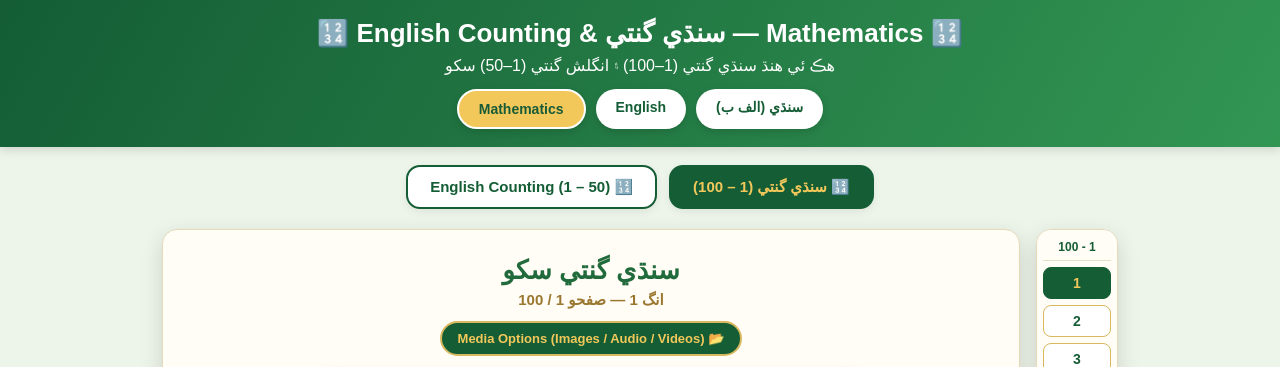
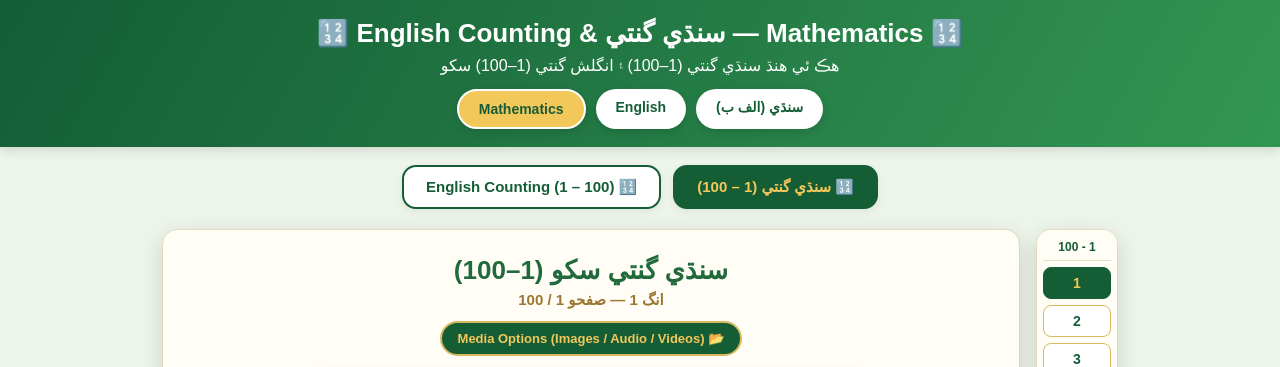
Before and after one commit to sanaullamastoi548-maker/The-world-of-education, a plain HTML site: page english-math.html in a window 1280 px wide. Shown: the top 367 px of the page. Drawn offline with Linux system fonts and the light colour scheme.

Commit message:
Update english-math.html

```diff
--- a/english-math.html
+++ b/english-math.html
@@ -380,7 +380,7 @@ footer {
 
 <header>
     <h1>🔢 Mathematics — سنڌي گنتي & English Counting 🔢</h1>
-    <p>هڪ ئي هنڌ سنڌي گنتي (1–100) ۽ انگلش گنتي (1–50) سکو</p>
+    <p>هڪ ئي هنڌ سنڌي گنتي (1–100) ۽ انگلش گنتي (1–100) سکو</p>
 
     <div class="language-switch">
         <a class="language-btn" href="index.html">سنڌي (الف ب)</a>
@@ -394,7 +394,7 @@ footer {
         🔢 سنڌي گنتي (1 – 100)
     </button>
     <button type="button" class="mode-btn" id="englishModeBtn" onclick="switchMathMode('english')">
-        🔢 English Counting (1 – 50)
+        🔢 English Counting (1 – 100)
     </button>
 </div>
 
@@ -527,57 +527,113 @@ const sindhiMathData = [
 ];
 
 const englishMathData = [
-    { num: 1, title: "One", img: ENG_IMG_DIR + "One1.jpg", audio: ENG_AUDIO_DIR + "One1.mp3", video: ENG_VIDEO_DIR + "One1.mp4" },
-    { num: 2, title: "Two", img: ENG_IMG_DIR + "Two2.jpg", audio: ENG_AUDIO_DIR + "Two2.mp3", video: ENG_VIDEO_DIR + "Two2.mp4" },
-    { num: 3, title: "Three", img: ENG_IMG_DIR + "Three3.jpg", audio: ENG_AUDIO_DIR + "Three3.mp3", video: ENG_VIDEO_DIR + "Three3.mp4" },
-    { num: 4, title: "Four", img: ENG_IMG_DIR + "Four4.jpg", audio: ENG_AUDIO_DIR + "Four4.mp3", video: ENG_VIDEO_DIR + "Four4.mp4" },
-    { num: 5, title: "Five", img: ENG_IMG_DIR + "Five5.jpg", audio: ENG_AUDIO_DIR + "Five5.mp3", video: ENG_VIDEO_DIR + "Five5.mp4" },
-    { num: 6, title: "Six", img: ENG_IMG_DIR + "Six6.jpg", audio: ENG_AUDIO_DIR + "Six6.mp3", video: ENG_VIDEO_DIR + "Six6.mp4" },
-    { num: 7, title: "Seven", img: ENG_IMG_DIR + "Seven7.jpg", audio: ENG_AUDIO_DIR + "Seven7.mp3", video: ENG_VIDEO_DIR + "Seven7.mp4" },
-    { num: 8, title: "Eight", img: ENG_IMG_DIR + "Eight8.jpg", audio: ENG_AUDIO_DIR + "Eight8.mp3", video: ENG_VIDEO_DIR + "Eight8.mp4" },
-    { num: 9, title: "Nine", img: ENG_IMG_DIR + "Nine9.jpg", audio: ENG_AUDIO_DIR + "Nine9.mp3", video: ENG_VIDEO_DIR + "Nine9.mp4" },
-    { num: 10, title: "Ten", img: ENG_IMG_DIR + "Ten10.jpg", audio: ENG_AUDIO_DIR + "Ten10.mp3", video: ENG_VIDEO_DIR + "Ten10.mp4" },
-    { num: 11, title: "Eleven", img: ENG_IMG_DIR + "Eleven11.jpg", audio: ENG_AUDIO_DIR + "Eleven11.mp3", video: ENG_VIDEO_DIR + "Eleven11.mp4" },
-    { num: 12, title: "Twelve", img: ENG_IMG_DIR + "Twelve12.jpg", audio: ENG_AUDIO_DIR + "Twelve12.mp3", video: ENG_VIDEO_DIR + "Twelve12.mp4" },
-    { num: 13, title: "Thirteen", img: ENG_IMG_DIR + "Thirteen13.jpg", audio: ENG_AUDIO_DIR + "Thirteen13.mp3", video: ENG_VIDEO_DIR + "Thirteen13.mp4" },
-    { num: 14, title: "Fourteen", img: ENG_IMG_DIR + "Fourteen14.jpg", audio: ENG_AUDIO_DIR + "Fourteen14.mp3", video: ENG_VIDEO_DIR + "Fourteen14.mp4" },
-    { num: 15, title: "Fifteen", img: ENG_IMG_DIR + "Fifteen15.jpg", audio: ENG_AUDIO_DIR + "Fifteen15.mp3", video: ENG_VIDEO_DIR + "Fifteen15.mp4" },
-    { num: 16, title: "Sixteen", img: ENG_IMG_DIR + "Sixteen16.jpg", audio: ENG_AUDIO_DIR + "Sixteen16.mp3", video: ENG_VIDEO_DIR + "Sixteen16.mp4" },
-    { num: 17, title: "Seventeen", img: ENG_IMG_DIR + "Seventeen17.jpg", audio: ENG_AUDIO_DIR + "Seventeen17.mp3", video: ENG_VIDEO_DIR + "Seventeen17.mp4" },
-    { num: 18, title: "Eighteen", img: ENG_IMG_DIR + "Eighteen18.jpg", audio: ENG_AUDIO_DIR + "Eighteen18.mp3", video: ENG_VIDEO_DIR + "Eighteen18.mp4" },
-    { num: 19, title: "Nineteen", img: ENG_IMG_DIR + "Nineteen19.jpg", audio: ENG_AUDIO_DIR + "Nineteen19.mp3", video: ENG_VIDEO_DIR + "Nineteen19.mp4" },
-    { num: 20, title: "Twenty", img: ENG_IMG_DIR + "Twenty20.jpg", audio: ENG_AUDIO_DIR + "Twenty20.mp3", video: ENG_VIDEO_DIR + "Twenty20.mp4" },
-    { num: 21, title: "Twenty-One", img: ENG_IMG_DIR + "Twenty-One21.jpg", audio: ENG_AUDIO_DIR + "Twenty-One21.mp3", video: ENG_VIDEO_DIR + "Twenty-One21.mp4" },
-    { num: 22, title: "Twenty-Two", img: ENG_IMG_DIR + "Twenty-Two22.jpg", audio: ENG_AUDIO_DIR + "Twenty-Two22.mp3", video: ENG_VIDEO_DIR + "Twenty-Two22.mp4" },
-    { num: 23, title: "Twenty-Three", img: ENG_IMG_DIR + "Twenty-Three23.jpg", audio: ENG_AUDIO_DIR + "Twenty-Three23.mp3", video: ENG_VIDEO_DIR + "Twenty-Three23.mp4" },
-    { num: 24, title: "Twenty-Four", img: ENG_IMG_DIR + "Twenty-Four24.jpg", audio: ENG_AUDIO_DIR + "Twenty-Four24.mp3", video: ENG_VIDEO_DIR + "Twenty-Four24.mp4" },
-    { num: 25, title: "Twenty-Five", img: ENG_IMG_DIR + "Twenty-Five25.jpg", audio: ENG_AUDIO_DIR + "Twenty-Five25.mp3", video: ENG_VIDEO_DIR + "Twenty-Five25.mp4" },
-    { num: 26, title: "Twenty-Six", img: ENG_IMG_DIR + "Twenty-Six26.jpg", audio: ENG_AUDIO_DIR + "Twenty-Six26.mp3", video: ENG_VIDEO_DIR + "Twenty-Six26.mp4" },
-    { num: 27, title: "Twenty-Seven", img: ENG_IMG_DIR + "Twenty-Seven27.jpg", audio: ENG_AUDIO_DIR + "Twenty-Seven27.mp3", video: ENG_VIDEO_DIR + "Twenty-Seven27.mp4" },
-    { num: 28, title: "Twenty-Eight", img: ENG_IMG_DIR + "Twenty-Eight28.jpg", audio: ENG_AUDIO_DIR + "Twenty-Eight28.mp3", video: ENG_VIDEO_DIR + "Twenty-Eight28.mp4" },
-    { num: 29, title: "Twenty-Nine", img: ENG_IMG_DIR + "Twenty-Nine29.jpg", audio: ENG_AUDIO_DIR + "Twenty-Nine29.mp3", video: ENG_VIDEO_DIR + "Twenty-Nine29.mp4" },
-    { num: 30, title: "Thirty", img: ENG_IMG_DIR + "Thirty30.jpg", audio: ENG_AUDIO_DIR + "Thirty30.mp3", video: ENG_VIDEO_DIR + "Thirty30.mp4" },
-    { num: 31, title: "Thirty-One", img: ENG_IMG_DIR + "Thirty-One31.jpg", audio: ENG_AUDIO_DIR + "Thirty-One31.mp3", video: ENG_VIDEO_DIR + "Thirty-One31.mp4" },
-    { num: 32, title: "Thirty-Two", img: ENG_IMG_DIR + "Thirty-Two32.jpg", audio: ENG_AUDIO_DIR + "Thirty-Two32.mp3", video: ENG_VIDEO_DIR + "Thirty-Two32.mp4" },
-    { num: 33, title: "Thirty-Three", img: ENG_IMG_DIR + "Thirty-Three33.jpg", audio: ENG_AUDIO_DIR + "Thirty-Three33.mp3", video: ENG_VIDEO_DIR + "Thirty-Three33.mp4" },
-    { num: 34, title: "Thirty-Four", img: ENG_IMG_DIR + "Thirty-Four34.jpg", audio: ENG_AUDIO_DIR + "Thirty-Four34.mp3", video: ENG_VIDEO_DIR + "Thirty-Four34.mp4" },
-    { num: 35, title: "Thirty-Five", img: ENG_IMG_DIR + "Thirty-Five35.jpg", audio: ENG_AUDIO_DIR + "Thirty-Five35.mp3", video: ENG_VIDEO_DIR + "Thirty-Five35.mp4" },
-    { num: 36, title: "Thirty-Six", img: ENG_IMG_DIR + "Thirty-Six36.jpg", audio: ENG_AUDIO_DIR + "Thirty-Six36.mp3", video: ENG_VIDEO_DIR + "Thirty-Six36.mp4" },
-    { num: 37, title: "Thirty-Seven", img: ENG_IMG_DIR + "Thirty-Seven37.jpg", audio: ENG_AUDIO_DIR + "Thirty-Seven37.mp3", video: ENG_VIDEO_DIR + "Thirty-Seven37.mp4" },
-    { num: 38, title: "Thirty-Eight", img: ENG_IMG_DIR + "Thirty-Eight38.jpg", audio: ENG_AUDIO_DIR + "Thirty-Eight38.mp3", video: ENG_VIDEO_DIR + "Thirty-Eight38.mp4" },
-    { num: 39, title: "Thirty-Nine", img: ENG_IMG_DIR + "Thirty-Nine39.jpg", audio: ENG_AUDIO_DIR + "Thirty-Nine39.mp3", video: ENG_VIDEO_DIR + "Thirty-Nine39.mp4" },
-    { num: 40, title: "Forty", img: ENG_IMG_DIR + "Forty40.jpg", audio: ENG_AUDIO_DIR + "Forty40.mp3", video: ENG_VIDEO_DIR + "Forty40.mp4" },
-    { num: 41, title: "Forty-One", img: ENG_IMG_DIR + "Forty-One41.jpg", audio: ENG_AUDIO_DIR + "Forty-One41.mp3", video: ENG_VIDEO_DIR + "Forty-One41.mp4" },
-    { num: 42, title: "Forty-Two", img: ENG_IMG_DIR + "Forty-Two42.jpg", audio: ENG_AUDIO_DIR + "Forty-Two42.mp3", video: ENG_VIDEO_DIR + "Forty-Two42.mp4" },
-    { num: 43, title: "Forty-Three", img: ENG_IMG_DIR + "Forty-Three43.jpg", audio: ENG_AUDIO_DIR + "Forty-Three43.mp3", video: ENG_VIDEO_DIR + "Forty-Three43.mp4" },
-    { num: 44, title: "Forty-Four", img: ENG_IMG_DIR + "Forty-Four44.jpg", audio: ENG_AUDIO_DIR + "Forty-Four44.mp3", video: ENG_VIDEO_DIR + "Forty-Four44.mp4" },
-    { num: 45, title: "Forty-Five", img: ENG_IMG_DIR + "Forty-Five45.jpg", audio: ENG_AUDIO_DIR + "Forty-Five45.mp3", video: ENG_VIDEO_DIR + "Forty-Five45.mp4" },
-    { num: 46, title: "Forty-Six", img: ENG_IMG_DIR + "Forty-Six46.jpg", audio: ENG_AUDIO_DIR + "Forty-Six46.mp3", video: ENG_VIDEO_DIR + "Forty-Six46.mp4" },
-    { num: 47, title: "Forty-Seven", img: ENG_IMG_DIR + "Forty-Seven47.jpg", audio: ENG_AUDIO_DIR + "Forty-Seven47.mp3", video: ENG_VIDEO_DIR + "Forty-Seven47.mp4" },
-    { num: 48, title: "Forty-Eight", img: ENG_IMG_DIR + "Forty-Eight48.jpg", audio: ENG_AUDIO_DIR + "Forty-Eight48.mp3", video: ENG_VIDEO_DIR + "Forty-Eight48.mp4" },
-    { num: 49, title: "Forty-Nine", img: ENG_IMG_DIR + "Forty-Nine49.jpg", audio: ENG_AUDIO_DIR + "Forty-Nine49.mp3", video: ENG_VIDEO_DIR + "Forty-Nine49.mp4" },
-    { num: 50, title: "Fifty", img: ENG_IMG_DIR + "Fifty50.jpg", audio: ENG_AUDIO_DIR + "Fifty50.mp3", video: ENG_VIDEO_DIR + "Fifty50.mp4" }
-];
+    { num: 1, title: "One", fileBase: "One1" },
+    { num: 2, title: "Two", fileBase: "Two2" },
+    { num: 3, title: "Three", fileBase: "Three3" },
+    { num: 4, title: "Four", fileBase: "Four4" },
+    { num: 5, title: "Five", fileBase: "Five5" },
+    { num: 6, title: "Six", fileBase: "Six6" },
+    { num: 7, title: "Seven", fileBase: "Seven7" },
+    { num: 8, title: "Eight", fileBase: "Eight8" },
+    { num: 9, title: "Nine", fileBase: "Nine9" },
+    { num: 10, title: "Ten", fileBase: "Ten10" },
+    { num: 11, title: "Eleven", fileBase: "Eleven11" },
+    { num: 12, title: "Twelve", fileBase: "Twelve12" },
+    { num: 13, title: "Thirteen", fileBase: "Thirteen13" },
+    { num: 14, title: "Fourteen", fileBase: "Fourteen14" },
+    { num: 15, title: "Fifteen", fileBase: "Fifteen15" },
+    { num: 16, title: "Sixteen", fileBase: "Sixteen16" },
+    { num: 17, title: "Seventeen", fileBase: "Seventeen17" },
+    { num: 18, title: "Eighteen", fileBase: "Eighteen18" },
+    { num: 19, title: "Nineteen", fileBase: "Nineteen19" },
+    { num: 20, title: "Twenty", fileBase: "Twenty20" },
+    { num: 21, title: "Twenty-One", fileBase: "Twenty-One21" },
+    { num: 22, title: "Twenty-Two", fileBase: "Twenty-Two22" },
+    { num: 23, title: "Twenty-Three", fileBase: "Twenty-Three23" },
+    { num: 24, title: "Twenty-Four", fileBase: "Twenty-Four24" },
+    { num: 25, title: "Twenty-Five", fileBase: "Twenty-Five25" },
+    { num: 26, title: "Twenty-Six", fileBase: "Twenty-Six26" },
+    { num: 27, title: "Twenty-Seven", fileBase: "Twenty-Seven27" },
+    { num: 28, title: "Twenty-Eight", fileBase: "Twenty-Eight28" },
+    { num: 29, title: "Twenty-Nine", fileBase: "Twenty-Nine29" },
+    { num: 30, title: "Thirty", fileBase: "Thirty30" },
+    { num: 31, title: "Thirty-One", fileBase: "Thirty-One31" },
+    { num: 32, title: "Thirty-Two", fileBase: "Thirty-Two32" },
+    { num: 33, title: "Thirty-Three", fileBase: "Thirty-Three33" },
+    { num: 34, title: "Thirty-Four", fileBase: "Thirty-Four34" },
+    { num: 35, title: "Thirty-Five", fileBase: "Thirty-Five35" },
+    { num: 36, title: "Thirty-Six", fileBase: "Thirty-Six36" },
+    { num: 37, title: "Thirty-Seven", fileBase: "Thirty-Seven37" },
+    { num: 38, title: "Thirty-Eight", fileBase: "Thirty-Eight38" },
+    { num: 39, title: "Thirty-Nine", fileBase: "Thirty-Nine39" },
+    { num: 40, title: "Forty", fileBase: "Forty40" },
+    { num: 41, title: "Forty-One", fileBase: "Forty-One41" },
+    { num: 42, title: "Forty-Two", fileBase: "Forty-Two42" },
+    { num: 43, title: "Forty-Three", fileBase: "Forty-Three43" },
+    { num: 44, title: "Forty-Four", fileBase: "Forty-Four44" },
+    { num: 45, title: "Forty-Five", fileBase: "Forty-Five45" },
+    { num: 46, title: "Forty-Six", fileBase: "Forty-Six46" },
+    { num: 47, title: "Forty-Seven", fileBase: "Forty-Seven47" },
+    { num: 48, title: "Forty-Eight", fileBase: "Forty-Eight48" },
+    { num: 49, title: "Forty-Nine", fileBase: "Forty-Nine49" },
+    { num: 50, title: "Fifty", fileBase: "Fifty50" },
+    { num: 51, title: "Fifty-One", fileBase: "Fifty-One51" },
+    { num: 52, title: "Fifty-Two", fileBase: "Fifty-Two52" },
+    { num: 53, title: "Fifty-Three", fileBase: "Fifty-Three53" },
+    { num: 54, title: "Fifty-Four", fileBase: "Fifty-Four54" },
+    { num: 55, title: "Fifty-Five", fileBase: "Fifty-Five55" },
+    { num: 56, title: "Fifty-Six", fileBase: "Fifty-Six56" },
+    { num: 57, title: "Fifty-Seven", fileBase: "Fifty-Seven57" },
+    { num: 58, title: "Fifty-Eight", fileBase: "Fifty-Eight58" },
+    { num: 59, title: "Fifty-Nine", fileBase: "Fifty-Nine59" },
+    { num: 60, title: "Sixty", fileBase: "Sixty60" },
+    { num: 61, title: "Sixty-One", fileBase: "Sixty-One61" },
+    { num: 62, title: "Sixty-Two", fileBase: "Sixty-Two62" },
+    { num: 63, title: "Sixty-Three", fileBase: "Sixty-Three63" },
+    { num: 64, title: "Sixty-Four", fileBase: "Sixty-Four64" },
+    { num: 65, title: "Sixty-Five", fileBase: "Sixty-Five65" },
+    { num: 66, title: "Sixty-Six", fileBase: "Sixty-Six66" },
+    { num: 67, title: "Sixty-Seven", fileBase: "Sixty-Seven67" },
+    { num: 68, title: "Sixty-Eight", fileBase: "Sixty-Eight68" },
+    { num: 69, title: "Sixty-Nine", fileBase: "Sixty-Nine69" },
+    { num: 70, title: "Seventy", fileBase: "Seventy70" },
+    { num: 71, title: "Seventy-One", fileBase: "Seventy-One71" },
+    { num: 72, title: "Seventy-Two", fileBase: "Seventy-Two72" },
+    { num: 73, title: "Seventy-Three", fileBase: "Seventy-Three73" },
+    { num: 74, title: "Seventy-Four", fileBase: "Seventy-Four74" },
+    { num: 75, title: "Seventy-Five", fileBase: "Seventy-Five75" },
+    { num: 76, title: "Seventy-Six", fileBase: "Seventy-Six76" },
+    { num: 77, title: "Seventy-Seven", fileBase: "Seventy-Seven77" },
+    { num: 78, title: "Seventy-Eight", fileBase: "Seventy-Eight78" },
+    { num: 79, title: "Seventy-Nine", fileBase: "Seventy-Nine79" },
+    { num: 80, title: "Eighty", fileBase: "Eighty80" },
+    { num: 81, title: "Eighty-One", fileBase: "Eighty-One81" },
+    { num: 82, title: "Eighty-Two", fileBase: "Eighty-Two82" },
+    { num: 83, title: "Eighty-Three", fileBase: "Eighty-Three83" },
+    { num: 84, title: "Eighty-Four", fileBase: "Eighty-Four84" },
+    { num: 85, title: "Eighty-Five", fileBase: "Eighty-Five85" },
+    { num: 86, title: "Eighty-Six", fileBase: "Eighty-Six86" },
+    { num: 87, title: "Eighty-Seven", fileBase: "Eighty-Seven87" },
+    { num: 88, title: "Eighty-Eight", fileBase: "Eighty-Eight88" },
+    { num: 89, title: "Eighty-Nine", fileBase: "Eighty-Nine89" },
+    { num: 90, title: "Ninety", fileBase: "Ninety90" },
+    { num: 91, title: "Ninety-One", fileBase: "Ninety-One91" },
+    { num: 92, title: "Ninety-Two", fileBase: "Ninety-Two92" },
+    { num: 93, title: "Ninety-Three", fileBase: "Ninety-Three93" },
+    { num: 94, title: "Ninety-Four", fileBase: "Ninety-Four94" },
+    { num: 95, title: "Ninety-Five", fileBase: "Ninety-Five95" },
+    { num: 96, title: "Ninety-Six", fileBase: "Ninety-Six96" },
+    { num: 97, title: "Ninety-Seven", fileBase: "Ninety-Seven97" },
+    { num: 98, title: "Ninety-Eight", fileBase: "Ninety-Eight98" },
+    { num: 99, title: "Ninety-Nine", fileBase: "Ninety-Nine99" },
+    { num: 100, title: "One Hundred", fileBase: "One Hundred100" }
+].map(entry => ({
+    num: entry.num,
+    title: entry.title,
+    img: ENG_IMG_DIR + entry.fileBase + ".jpg",
+    audio: ENG_AUDIO_DIR + entry.fileBase + ".mp3",
+    video: ENG_VIDEO_DIR + entry.fileBase + ".mp4"
+}));
 
 let currentMode = "sindhi";
 let currentIndex = 0;
@@ -627,7 +683,7 @@ function switchMathMode(mode) {
 
     document.getElementById("sindhiModeBtn").classList.toggle("active", mode === "sindhi");
     document.getElementById("englishModeBtn").classList.toggle("active", mode === "english");
-    document.getElementById("sidebarTitle").textContent = mode === "english" ? "1 - 50" : "1 - 100";
+    document.getElementById("sidebarTitle").textContent = "1 - 100";
 
     buildSidebar();
     showPage(0);
@@ -710,7 +766,7 @@ function showPage(index) {
 
     const title = document.createElement("h2");
     title.className = "page-heading";
-    title.textContent = isEnglish ? "Learn English Counting" : "سنڌي گنتي سکو";
+    title.textContent = isEnglish ? "Learn English Counting (1–100)" : "سنڌي گنتي سکو (1–100)";
     container.appendChild(title);
 
     const pageNum = document.createElement("div");
```
